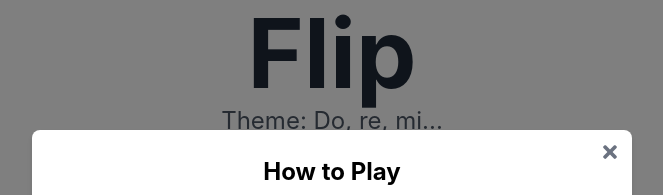
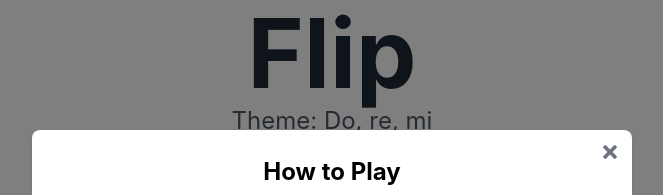
Before and after one commit to pavpanda/nyt_game, a React (Create React App) app: page / in a window 1280 px wide. Shown: the top 195 px of the page, without its empty margins (308-971 px from the left). Built offline with nearby package versions, Linux system fonts and the light colour scheme.

Commit message:
add theme to header

```diff
--- a/src/components/GridHeader.tsx
+++ b/src/components/GridHeader.tsx
@@ -10,7 +10,7 @@ export const GameHeader: React.FC<GameHeaderProps> = ({ theme, onShowInstruction
 
     <div className="m-4">
       <p className="text-sm md:text-base text-gray-700"><span className="text-blue-400 font-bold">Flip</span> or <span className="text-blue-400 font-bold">swap</span> rows or columns.</p>
-      <p className="text-sm md:text-base text-gray-700">Each <span className="text-blue-400 font-bold">row</span> is a word related to the theme.</p>
+      <p className="text-sm md:text-base text-gray-700">Each <span className="text-blue-400 font-bold">row</span> is a word related to <span className="text-blue-400 font-bold">"{theme}."</span></p>
       <p className="text-sm md:text-base text-gray-700">The solved board is in <span className="text-blue-400 font-bold">alphabetical order</span>.</p>
       <p className="text-sm font-bold md:text-base text-blue-600">To solve a word, it must placed in the correct row.</p>
     </div>
--- a/src/constants/gameConstants.ts
+++ b/src/constants/gameConstants.ts
@@ -18,7 +18,7 @@ export const SCRAMBLE = [
   [9, 16, 4, 10],
 ];
 
-export const THEME = "Do, re, mi...";
+export const THEME = "Do, re, mi";
 
 export const SOLUTION: Grid = [
   [1, 2, 3, 4],
```
